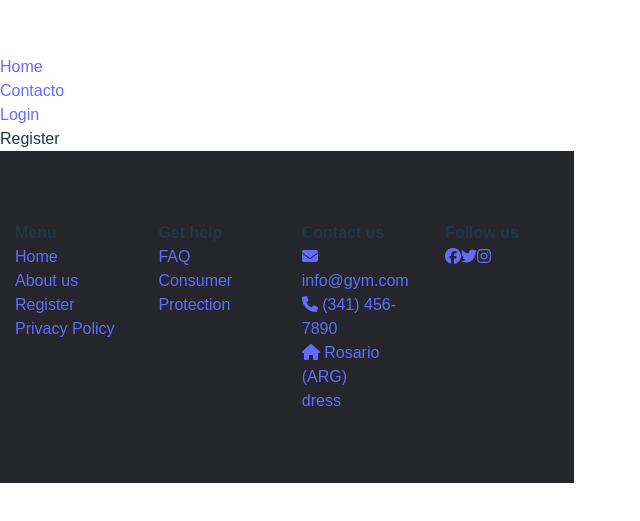
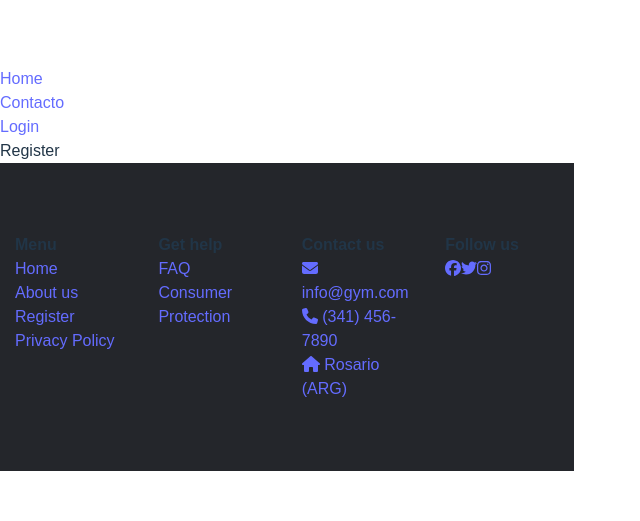
Before and after one commit to labmiracle/team-red, a React (Vite) app in the folder gymWeb/: page /register in a window 1280 px wide. Shown: the part 131-652 px from the top of the page, without its empty margins (0-640 px from the left). Built offline with nearby package versions, Linux system fonts and the light colour scheme.

Commit message:
CVHLjELP renamed branch footer to feature/footer and solved merge conflicts with dev

```diff
--- a/gymWeb/src/components/Footer/Footer.tsx
+++ b/gymWeb/src/components/Footer/Footer.tsx
@@ -69,9 +69,6 @@ export default function Footer() {
                                     Rosario (ARG)
                                 </a>
                             </li>
-                            <li>
-                                <a href='#'>dress</a>
-                            </li>
                         </ul>
                     </div>
                     <div className={styles.footercol}>
```
